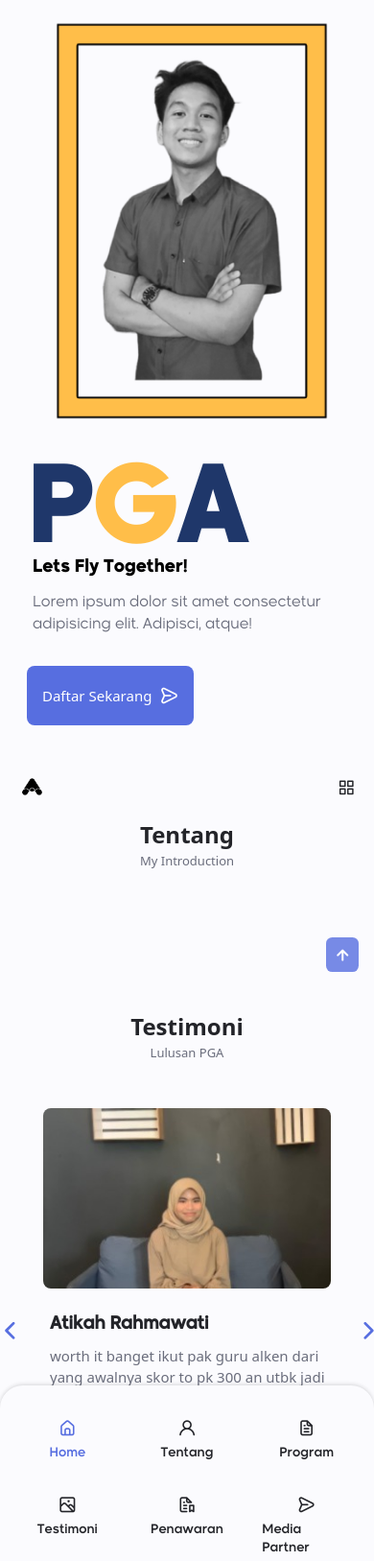
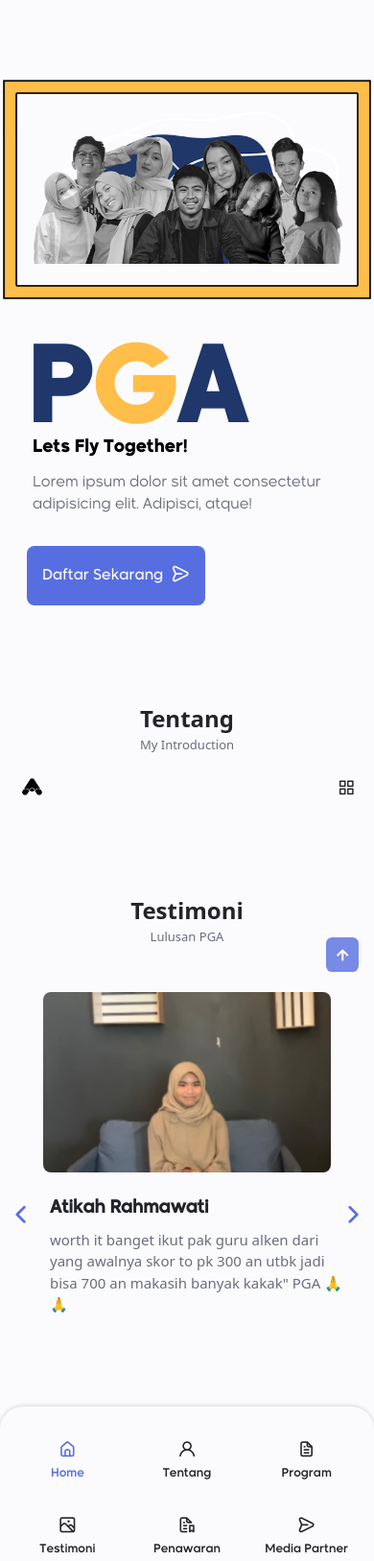
Before and after one commit to PGA-4-0/SYNES-NEW, a website: page index.html in a window 390 px wide. Shown: the top 1627 px of the page at 96% size. Drawn offline with nearby package versions, Linux system fonts and the light colour scheme.

Commit message:
adjust main img

```diff
--- a/assets/css/style.css
+++ b/assets/css/style.css
@@ -230,7 +230,7 @@ img {
     display: flex;
     flex-direction: column;
     align-items: center;
-    font-size: var(--small-font-size);
+    font-size: var(--smaller-font-size);
     color: var(--title-color);
     font-weight: var(--font-medium);
 }
@@ -291,13 +291,9 @@ img {
     row-gap: 1rem;
 }
 
-.home_blob {
-    width: 200px;
-    fill: var(--first-color);
-}
 
 .home_blob-img {
-    width: 300px;
+    width: 400px;
 }
 
 .home_data {
@@ -639,11 +635,11 @@ img {
 }
 
 .swiper-button-prev {
-    left: -0.2rem;
+    left: 0.5rem;
 }
 
 .swiper-button-next {
-    right: -.5rem;
+    right: 0.5rem;
 }
 
 .swiper-container-horizontal>.swiper-pagination-bullets {
--- a/index.html
+++ b/index.html
@@ -88,14 +88,14 @@
                             <img src="./assets/icons/tw.png" alt="twitter" width="18px">
                         </a>
                     </div>
-                    <div class="absolute home-img left-[50px] mb-96 md:hidden">
-                        <img class="home_blob-img" src="./assets/img/Alken.png" alt="main-img">
+                    <div class="absolute home-img left-0 top-0 mt-20 md:hidden">
+                        <img class="home_blob-img" src="./assets/img/main-img.png" alt="main-img">
                     </div>
-                    <div class="hidden home-img md:block md:ml-10">
-                        <img class="home_blob-img" src="./assets/img/Alken.png" alt="main-img">
+                    <div class="hidden home-img md:block">
+                        <img class="home_blob-img" src="./assets/img/main-img.png" alt="main-img">
                     </div>
 
-                    <div class="home_data mt-[350px] pl-7 md:mt-0 md:pl-0">
+                    <div class="home_data mt-[225px] pl-7 mb-1 md:mt-0 md:pl-0">
                         <h1 class="home_title h-[140px] md:h-[145px]"> <span class="font-madabold"
                                 style="color:#1F376A ;">P</span><span class="font-madabold"
                                 style="color: #FFBE49;">G</span><span class="font-madabold"
@@ -105,7 +105,7 @@
                         <p class="font-madalit home_description pl-1.5">
                             Lorem ipsum dolor sit amet consectetur adipisicing elit. Adipisci, atque!
                         </p>
-                        <a href="#contact" class="button button--flex">
+                        <a href="#contact" class="button button--flex font-madareg">
                             Daftar Sekarang <i class="uil uil-message button_icon"></i>
                         </a>
                     </div>
@@ -190,6 +190,7 @@
                 </div>
 
                 <!-- (ADD ARROW) -->
+
                     <div class="swiper-button-next">
                         <i class="uil uil-angle-right-b swiper-testimoni-icon"></i>
                     </div>
@@ -198,7 +199,7 @@
                     </div>
 
                 <!-- (ADD PAGINATION) -->
-                <div class="swiper-pagination"></div>
+                <div class="swiper-pagination md:mb-10"></div>
             </div>
         </section>
 
```
Also changed, not shown: assets/css/output.css, assets/img/main-img.png (added).
